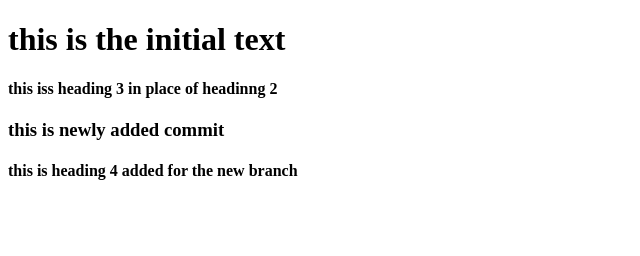
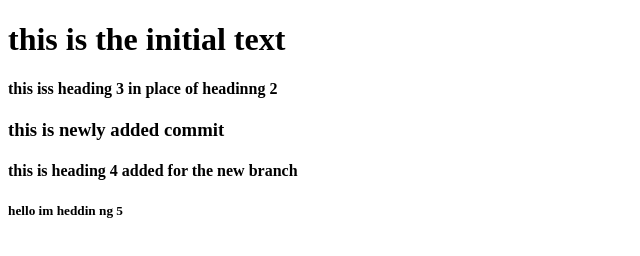
Before and after one commit to meet72063/hello-world, a plain HTML site: page index.html in a window 1280 px wide. Shown: the whole page, without its empty margins (0-640 px from the left). Drawn offline with Linux system fonts and the light colour scheme.

Commit message:
added heading 5

```diff
--- a/index.html
+++ b/index.html
@@ -10,5 +10,6 @@
     <h4>this iss heading 3 in place of headinng 2</h4>
     <h3>this is newly added commit </h3>
     <h4>this is heading 4 added for the new branch</h4>
+    <h5>hello im heddin ng 5 </h5>
 </body>
 </html>
```
